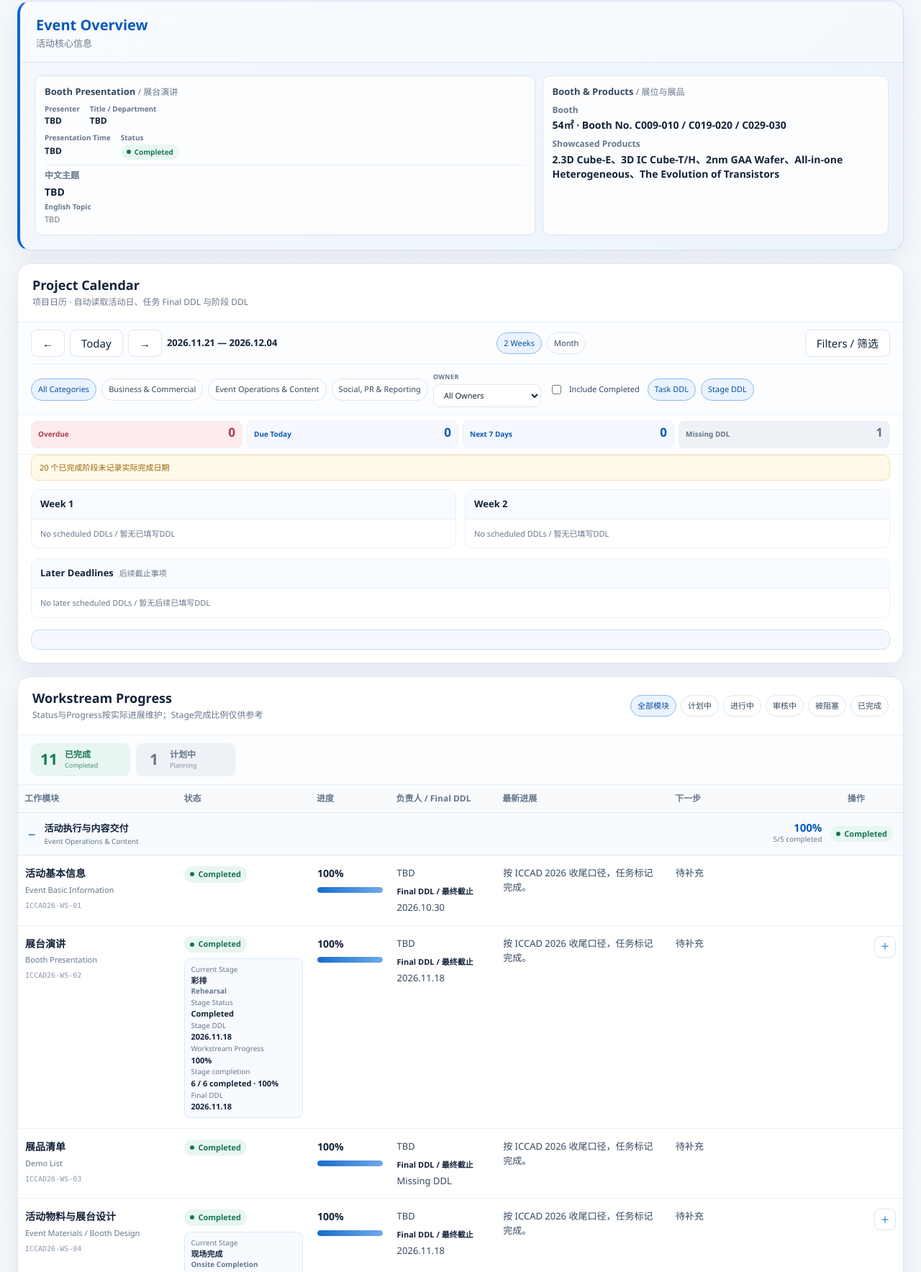
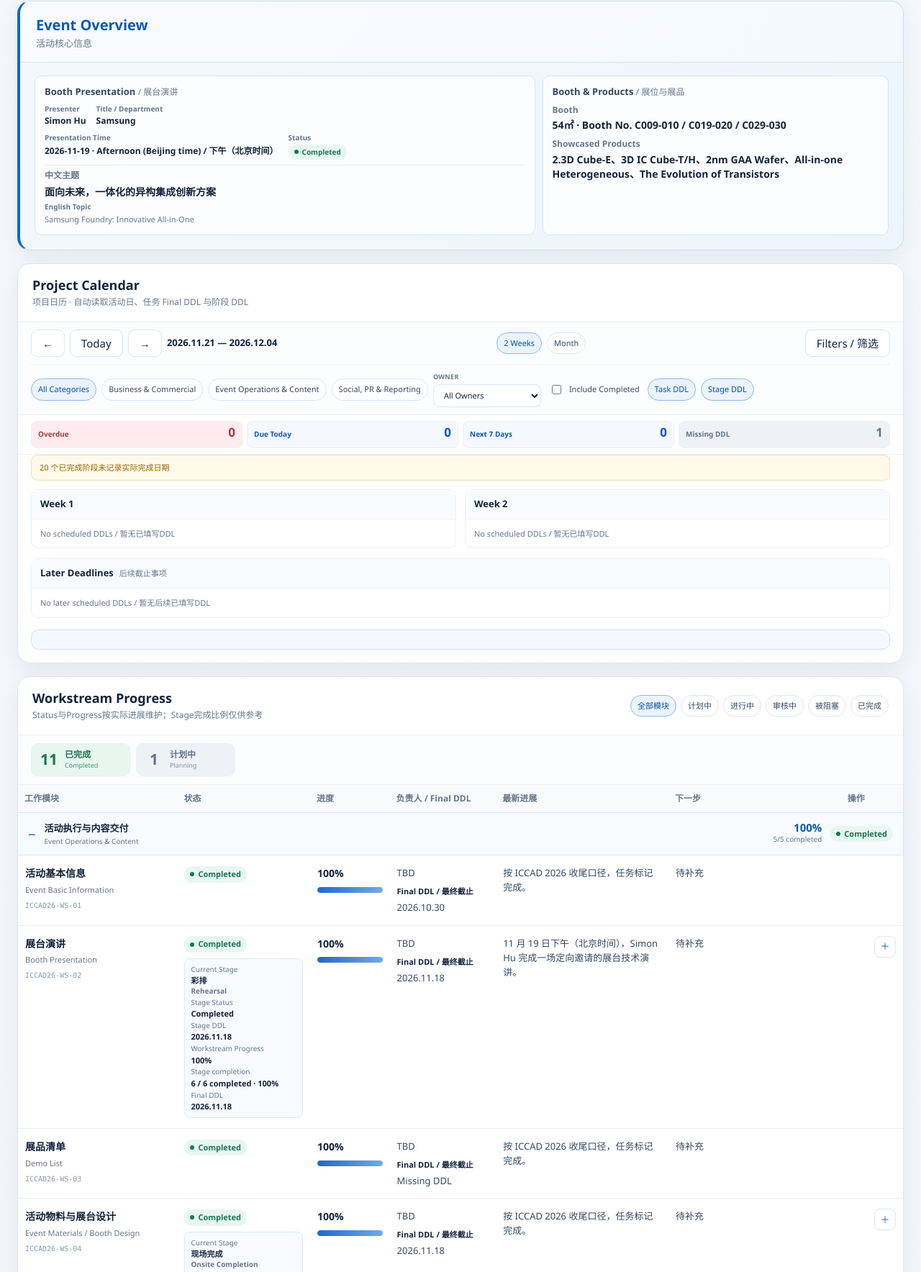
Before and after one commit to bruinlin/samsung-event-dashboard, a plain HTML site: page index.html in a window 1280 px wide. Shown: the part 426-2194 px from the top of the page at 72% size. Drawn offline with Linux system fonts and the light colour scheme; no server answers.

Commit message:
Fill confirmed ICCAD 2026 booth presentation details

```diff
--- a/data/ICCAD_2026.js
+++ b/data/ICCAD_2026.js
@@ -44,12 +44,12 @@ window.EVENT_DATASETS.ICCAD_2026 = {
     labelCN: "展台演讲",
     showFieldLabels: true,
     showStatus: true,
-    speaker: "TBD",
-    title: "TBD",
-    date: "",
-    time: "TBD",
-    topicEN: "TBD",
-    topicCN: "TBD",
+    speaker: "Simon Hu",
+    title: "Samsung",
+    date: "2026-11-19",
+    time: "Afternoon (Beijing time) / 下午（北京时间）",
+    topicEN: "Samsung Foundry: Innovative All-in-One",
+    topicCN: "面向未来，一体化的异构集成创新方案",
     status: "Completed"
   },
 
@@ -91,9 +91,9 @@ window.EVENT_DATASETS.ICCAD_2026 = {
       owner: "TBD",
       dueDate: "2026-11-18",
       actualCompletionDate: "",
-      latestUpdate: "按 ICCAD 2026 收尾口径，任务标记完成。",
+      latestUpdate: "11 月 19 日下午（北京时间），Simon Hu 完成一场定向邀请的展台技术演讲。",
       nextAction: "",
-      remarks: "11/15资料核对：演讲稿已有20261111 v4（HQ review）版本，仍属总部审核稿，非最终批准。演讲人、正式题目及时间继续待确认；下一步收敛HQ意见、确认最终稿并准备彩排。原手工进度与实时协作状态保持不变。"
+      remarks: "演讲题目：Samsung Foundry: Innovative All-in-One（面向未来，一体化的异构集成创新方案）。此为三星展台演讲，不是大会主论坛。未确认确切开场和结束时间。"
     },
     {
       workstreamId: "ICCAD26-WS-03",
--- a/event_data.js
+++ b/event_data.js
@@ -32,7 +32,7 @@ window.EVENT_INDEX = {
       label: "ICCAD 2026",
       dateStart: "2026-11-19",
       overallStatus: "In Progress",
-    dataFile: "data/ICCAD_2026.js?v=1.9.9",
+    dataFile: "data/ICCAD_2026.js?v=1.9.10",
       dataKey: "ICCAD_2026"
     }
   ]
--- a/index.html
+++ b/index.html
@@ -292,7 +292,7 @@
   <div class="toast" id="toast" role="status" aria-live="polite" hidden></div>
 
   <script src="config.js"></script>
-  <script src="event_data.js?v=1.9.9"></script>
+  <script src="event_data.js?v=1.9.10"></script>
   <script src="assets/workflow-state.js?v=1.8.6"></script>
   <script src="assets/collaboration.js?v=1.9.9"></script>
   <script src="assets/app.js?v=1.9.9"></script>
```
Also changed, not shown: scripts/check_iccad_closeout.mjs (+8 -0 lines).
